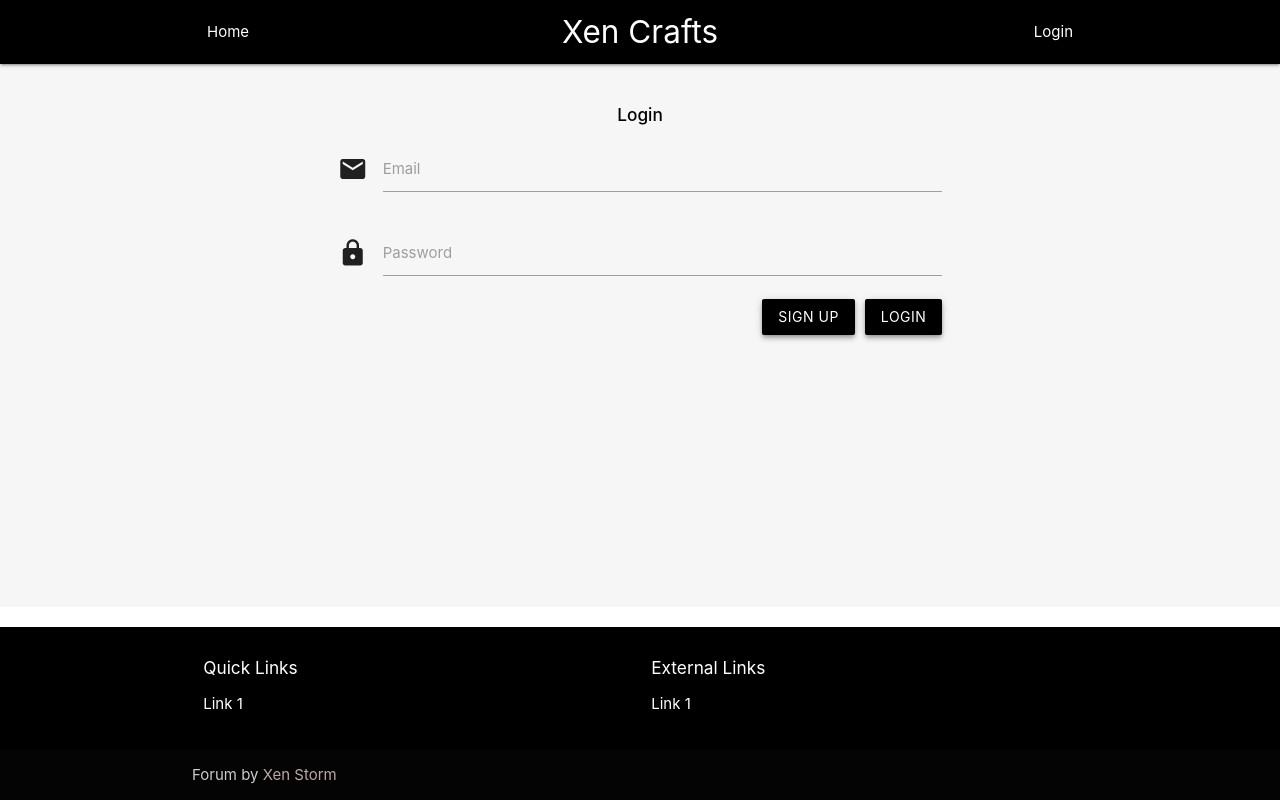
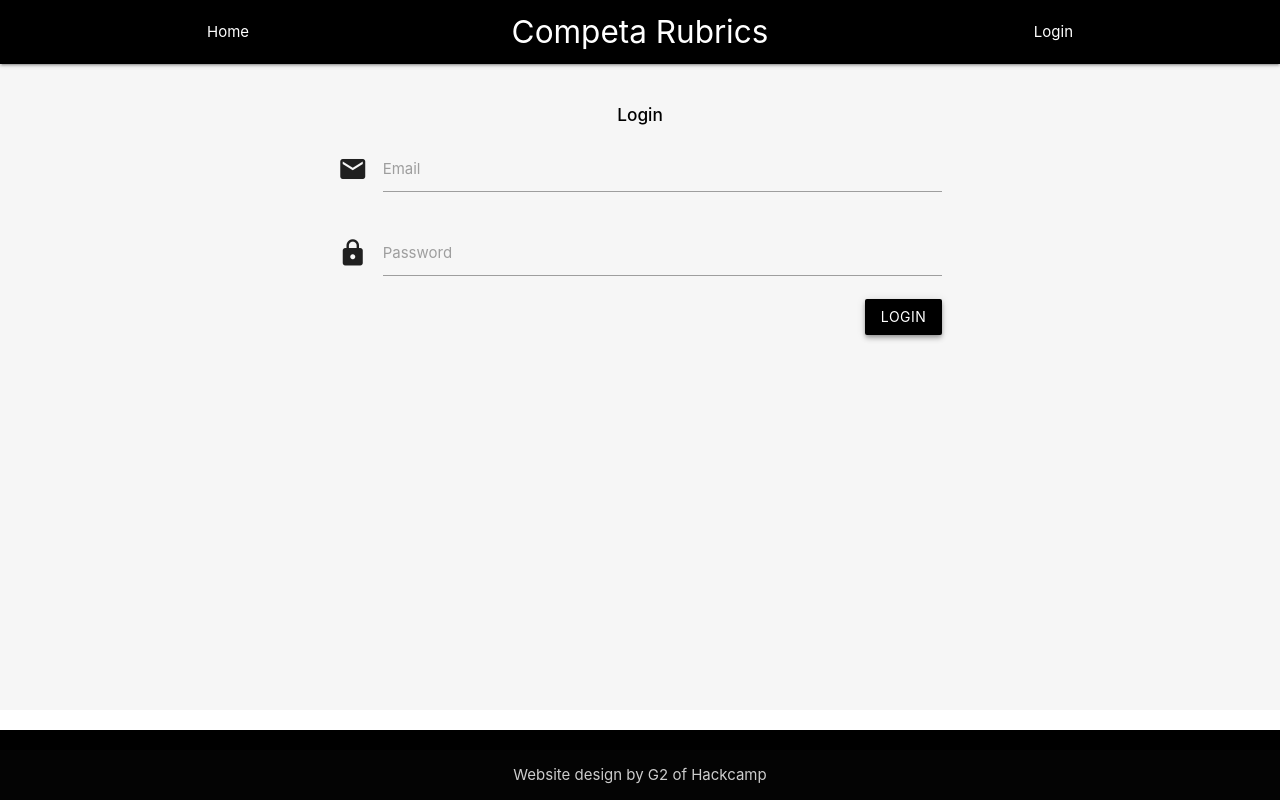
Before and after one commit to skysnip3z/competa, a PHP site: page /login.php in a window 1280 px wide. Run offline with PHP 8.4, Linux system fonts and the light colour scheme.

Commit message:
Rubric System: Login

```diff
--- a/Views/fixed/footer.phtml
+++ b/Views/fixed/footer.phtml
@@ -1,27 +1,9 @@
     </main>
 
     <footer class="page-footer black" id="footer-container">
-        <div class="container">
-            <div class="row">
-                <div class="col l6 s6">
-                    <h6 class="white-text">Quick Links</h6>
-                    <ul>
-                        <li><a class="white-text" href="#!">Link 1</a></li>
-                    </ul>
-                </div>
-                <div class="col l6 s6">
-                    <h6 class="white-text">External Links</h6>
-                    <ul>
-                        <li><a class="white-text" href="#!">Link 1</a></li>
-                    </ul>
-                </div>
-            </div>
-        </div>
-        <div class="footer-copyright">
+        <div class="footer-copyright center">
             <div class="container">
-                Forum by
-                <a class="brown-text text-lighten-3" target="_blank"
-                   href="https://na.finalfantasyxiv.com/lodestone/character/20951952/">Xen Storm</a>
+                Website design by G2 of Hackcamp
             </div>
         </div>
     </footer>
--- a/Views/fixed/header.phtml
+++ b/Views/fixed/header.phtml
@@ -16,14 +16,14 @@
     <!-- Materialize CSS Icons -->
     <link href="https://fonts.googleapis.com/icon?family=Material+Icons" rel="stylesheet">
     <!-- Title of the open tab in a browser -->
-    <title>Crafting Forum - <?php echo $view->pageTitle; ?></title>
+    <title>Competa Rubrics - <?php echo $view->pageTitle; ?></title>
 </head>
 <body>
         <!-- Title of the open tab in a browser -->
         <header class="nav-content">
             <nav class="black">
                 <div id="top-nav" class="container nav-wrapper">
-                    <a href="index.php" class="brand-logo center">Xen Crafts</a>
+                    <a href="index.php" class="brand-logo center lighten-3">Competa Rubrics</a>
 
                     <!-- Nav when view is more than 992px -->
                     <ul class="left hide-on-med-and-down">
--- a/Views/index.phtml
+++ b/Views/index.phtml
@@ -1,6 +1,6 @@
 <?php require('fixed/header.phtml') ?>
     <div class="container s12 l12" id="ls-header">
-        <h6 class="center helper-text"><strong>Our most recent posts at Xen Crafts</strong></h6>
+        <h6 class="center helper-text"><strong>Test</strong></h6>
     </div>
     </div>
 
--- a/Views/login.phtml
+++ b/Views/login.phtml
@@ -43,8 +43,6 @@
             <div class="right btn-block col s12 l12">
                  <input class="btn black right z-depth-2" type="submit"
                          name="submit" value="Login">
-                 <a class="black right white-text btn z-depth-2"
-                         id="register-pos" href="signup.php">Sign Up</a>
             </div>
         </form>
     </div>
```
